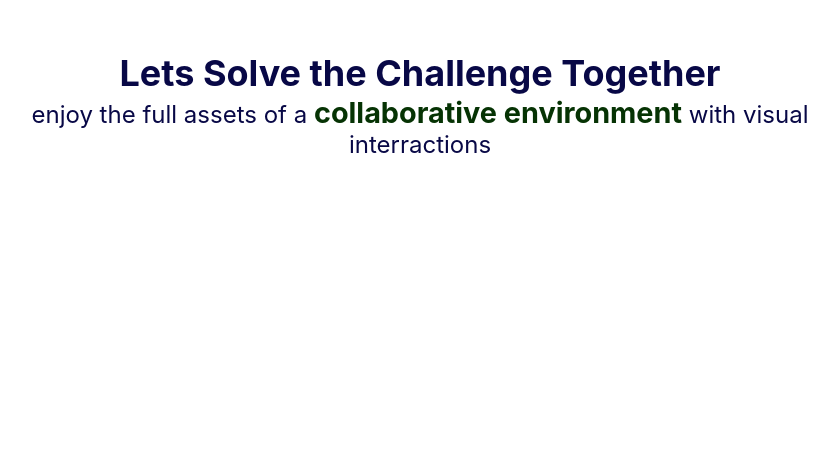
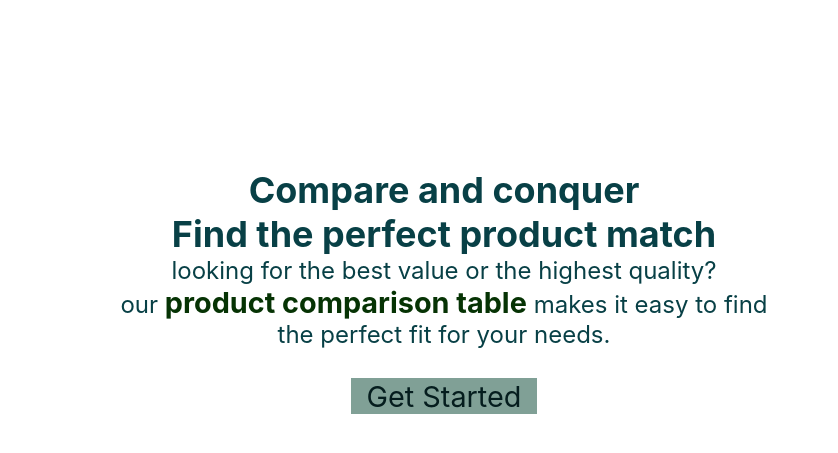
Before and after one commit to Simon-157/product-pilot, a Next.js app: page /home/Home in a window 1280 px wide. Shown: the part 109-562 px from the top of the page, without its empty margins (196-1034 px from the left). Built offline with nearby package versions, Linux system fonts and the light colour scheme; a web font is replaced by a local one.

Commit message:
build test

```diff
--- a/src/components/product-table/table.module.scss
+++ b/src/components/product-table/table.module.scss
@@ -139,7 +139,7 @@ $product-main-color: rgb(0, 128, 109);
     font-size: 0.8rem;
 
   th, td{
-    font-size: 0.6rem;
+    font-size: 0.8rem;
   }
 
   .proImg {
--- a/src/pages/home/Home.tsx
+++ b/src/pages/home/Home.tsx
@@ -1,27 +1,36 @@
 
 /* Importing the useContext hook from react. */
-import React, {useContext} from 'react'
+import React, { useContext } from 'react'
 import Image from 'next/image'
 
 /* Importing the components and the styles from the folder. */
 
 import homeStyles from './home.module.scss'
-import CodeShot from  "@/assets/e-commerce.png"
+import CodeShot from "@/assets/e-commerce.png"
+import Button from '@/components/button/Button'
+import Link from 'next/link'
 
 
 const Home = () => {
   return (
     <>
-    <main className={homeStyles.Wrapper}>
-       <div>
-            <h2> Lets Solve the Challenge Together </h2>
-            enjoy the full assets of a <strong>collaborative environment </strong>with visual <br/>interractions
-       </div>
+      <main className={homeStyles.Wrapper}>
+        <div>
+          <h2>Compare and conquer<br />Find the perfect product match</h2>
+          looking for the best value or the highest quality?
+          <br /> our <strong> product comparison table  </strong>makes it easy to find <br />the perfect fit for your needs. <br />
+          <br />
 
-        <div className = {homeStyles.codeShot}>
-          <Image src={CodeShot} alt= "code-shot"/>
         </div>
-    </main>
+        <div>
+        <Link
+          className={homeStyles.joinBtn}
+            href='/categories'
+          >
+            Get Started
+          </Link>
+        </div>
+      </main>
 
     </>
   )
--- a/src/pages/home/home.module.scss
+++ b/src/pages/home/home.module.scss
@@ -1,69 +1,47 @@
-.Wrapper{
-    overflow:hidden;
-    width: 100vw;
-    height: 62.25vh;
+.Wrapper {
+    overflow: hidden;
+    width: 100%;
     display: flex;
-    justify-content:center;
-    align-items:center;
-    //:;
-    >div{
-    position:absolute;
+    flex-direction: column;
+    height: 100vh;
+    justify-content: center;
+    align-items: center;
+
+    >div {
         text-align: center;
-    left:12rem;
-    right:15rem;
-    top:10rem;
-    font-size:150%;
-    text-align:center;
-        color: rgb(8, 8, 70);
+        font-size: 150%;
+        text-align: center;
+        color: rgb(8, 64, 70);
 
-        & strong{
+        & strong {
             color: rgb(6, 51, 4);
             font-size: larger;
         }
     }
 
-    .joinBtn{
-        position: absolute;
+    .joinBtn {
         display: flex;
         justify-content: center;
-        top: 18rem;
-
-        button{
+        align-items: center;
+        height: 2.2rem;
         cursor: pointer;
-            background-color: rgb(16, 16, 66);
+        background-color: rgba(27, 83, 66, 0.552);
         width: auto;
         animation: button-animate 1s linear infinite alternate;
         -webkit-animation: button-animate 1s linear infinite alternate;
-            a{
-            font-size:120%;
-            cursor: pointer;
-            text-transform:capitalize;
-            color: rgb(143, 189, 142) ;
-            }
-        }
+        padding: 1rem;
+        font-size: 120%;
+        text-transform: capitalize;
+        color: rgb(5, 29, 30);
 
     }
 
-    .codeShot{
-        position:relative;
-        height:35rem;
-        width:30rem;
-        // top:50%;
-        bottom: 0;
-        left: 0;
-
-        img{
-            position: absolute;
-            right:-65%;
-            top:10%;
-            z-index:1;
-            bottom: 50%;
-            width: 100%;
-            animation: suspend 1s linear infinite alternate;
+    @media only screen and (max-width: 480px) {
+        >div {
+            font-size: 120%;
         }
     }
 }
-
 
 
 
@@ -72,6 +50,7 @@
     from {
         transform: translateY(-1rem);
     }
+
     to {
         transform: translateY(0rem);
     }
@@ -81,10 +60,67 @@
     0% {
         box-shadow: 0px 0px 0.5rem #0B0055;
     }
+
     50% {
         box-shadow: 0px 0px 1px #0B0055;
     }
+
     100% {
         box-shadow: 0px 0px 2rem #0B0055;
     }
 }
+
+
+
+@media screen and (max-width: 480px) {
+    .Wrapper {
+
+        font-size: 0.8rem;
+
+        >div {
+            text-align: center;
+            font-size: 80%;
+
+
+            & strong {
+                color: rgb(6, 51, 4);
+                font-size: medium;
+            }
+        }
+
+        .joinBtn {
+            a {
+                width: 100%;
+                font-size: 100%;
+            }
+
+        }
+    }
+}
+
+
+@media screen and (max-width: 768px) {
+    .Wrapper {
+
+        font-size: 0.9rem;
+
+        >div {
+            text-align: center;
+            font-size: 90%;
+
+
+            & strong {
+                color: rgb(6, 51, 4);
+                font-size: medium;
+            }
+        }
+
+        .joinBtn {
+            a {
+                width: 100%;
+                font-size: 110%;
+            }
+
+        }
+    }
+}
```
Also changed, not shown: src/components/product-card/card-styles.module.scss (+14 -4 lines). Lines whose indentation alone changed are shown as unchanged.
